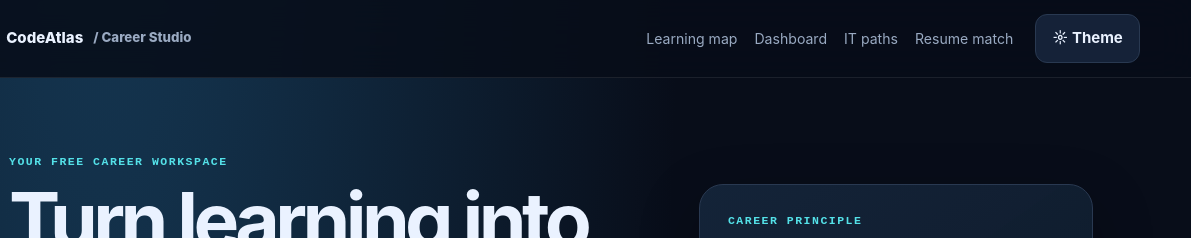
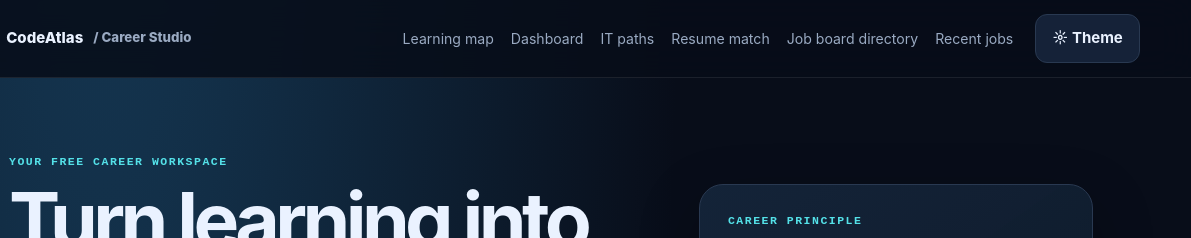
Before and after one commit to preethamofficial/carrier-guidence, a website: page CodeAtlas_Website/career-studio.html in a window 1280 px wide. Shown: the top 238 px of the page, 89-1280 px from the left. Drawn offline with Linux system fonts and the light colour scheme.

Commit message:
feat: link job resources across CodeAtlas pages

```diff
--- a/CodeAtlas_Website/career-studio.html
+++ b/CodeAtlas_Website/career-studio.html
@@ -17,7 +17,7 @@
 </head>
 <body>
 <a class="skip-link" href="#main">Skip to content</a>
-<header class="topbar"><a class="brand" href="index.html" aria-label="CodeAtlas home"><span class="brand-mark">C</span> CodeAtlas <span class="muted">/ Career Studio</span></a><nav aria-label="Main navigation"><a href="index.html">Learning map</a><a href="dashboard.html">Dashboard</a><a href="specializations.html">IT paths</a><a href="resume-review.html">Resume match</a></nav><button id="themeToggle" class="quiet" type="button" aria-pressed="false">☼ Theme</button></header>
+<header class="topbar"><a class="brand" href="index.html" aria-label="CodeAtlas home"><span class="brand-mark">C</span> CodeAtlas <span class="muted">/ Career Studio</span></a><nav aria-label="Main navigation"><a href="index.html">Learning map</a><a href="dashboard.html">Dashboard</a><a href="specializations.html">IT paths</a><a href="resume-review.html">Resume match</a><a href="job-boards.html">Job board directory</a><a href="jobs.html">Recent jobs</a></nav><button id="themeToggle" class="quiet" type="button" aria-pressed="false">☼ Theme</button></header>
 <main id="main" class="wrap">
 <section class="hero">
 <div><p class="eyebrow">YOUR FREE CAREER WORKSPACE</p><h1>Turn learning into <span>career momentum.</span></h1><p class="lead">Explore a role, check your foundations, practise explaining your skills, and leave with a practical next-step plan. Your answers stay in this browser.</p><div class="hero-actions"><a class="primary" href="#career-quiz">Find a starting path <span aria-hidden="true">↗</span></a><a class="secondary" href="resume-review.html">Compare resume to a job</a></div><p class="tiny">No account required · No paid API required · Not a hiring or salary guarantee</p></div>
```
